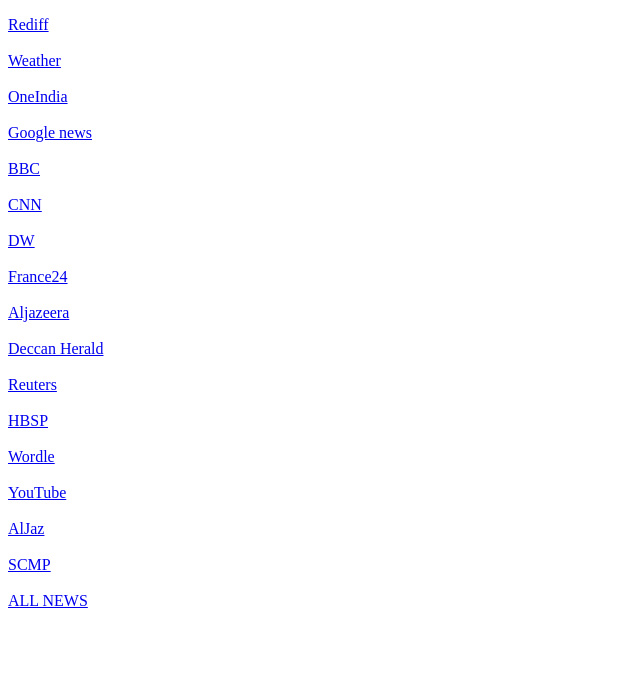
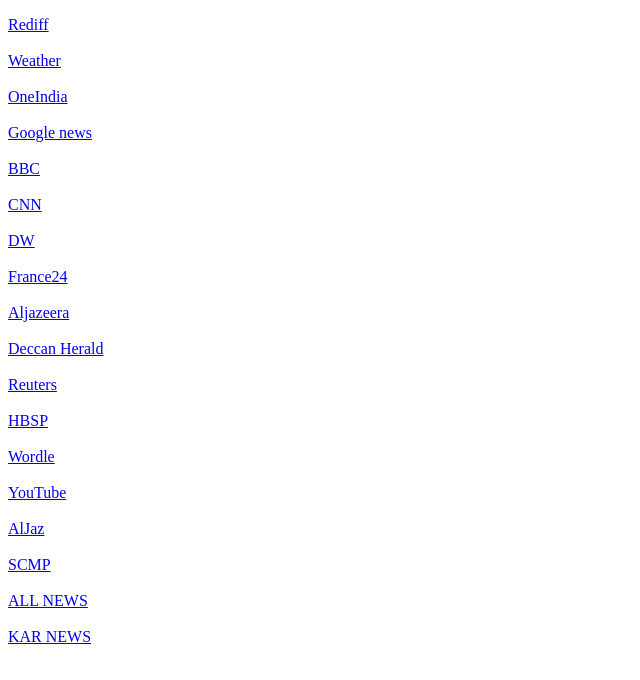
Before and after one commit to vnvonline/randomthoughts, a plain HTML site: page index.html in a window 1280 px wide. Shown: the whole page, without its empty margins (0-640 px from the left). Drawn offline with Linux system fonts and the light colour scheme.

Commit message:
Update index.html

```diff
--- a/index.html
+++ b/index.html
@@ -38,6 +38,8 @@
 		<a href="https://scmp.com/" target="_blank">SCMP</a>
 		<br/><br/>
 		<a href="https://www.google.com/search?q=news" target="_blank">ALL NEWS</a>
+		<br/><br/>
+		<a href="https://www.google.com/search?q=karnataka+news" target="_blank">KAR NEWS</a>
 	</p>
 </body>
 </html>
```
